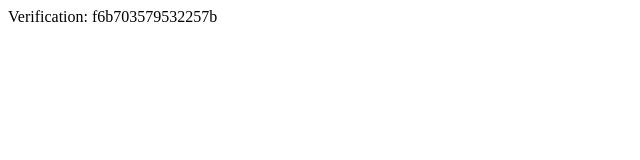
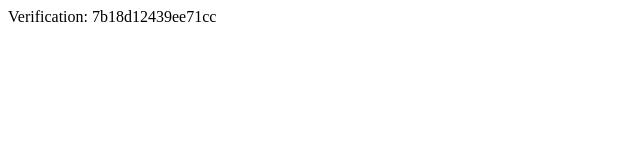
Before and after one commit to Yukio-N/yukio-n.github.io, a plain HTML site: page yandex_7b18d12439ee71cc.html in a window 1280 px wide. Shown: the full height of the page, 0-640 px from the left. Drawn offline with Linux system fonts and the light colour scheme.

Commit message:
fucked yandex verification

```diff
--- a/yandex_7b18d12439ee71cc.html
+++ b/yandex_7b18d12439ee71cc.html
@@ -2,5 +2,5 @@
     <head>
         <meta http-equiv="Content-Type" content="text/html; charset=UTF-8">
     </head>
-    <body>Verification: f6b703579532257b</body>
+    <body>Verification: 7b18d12439ee71cc</body>
 </html>
```
